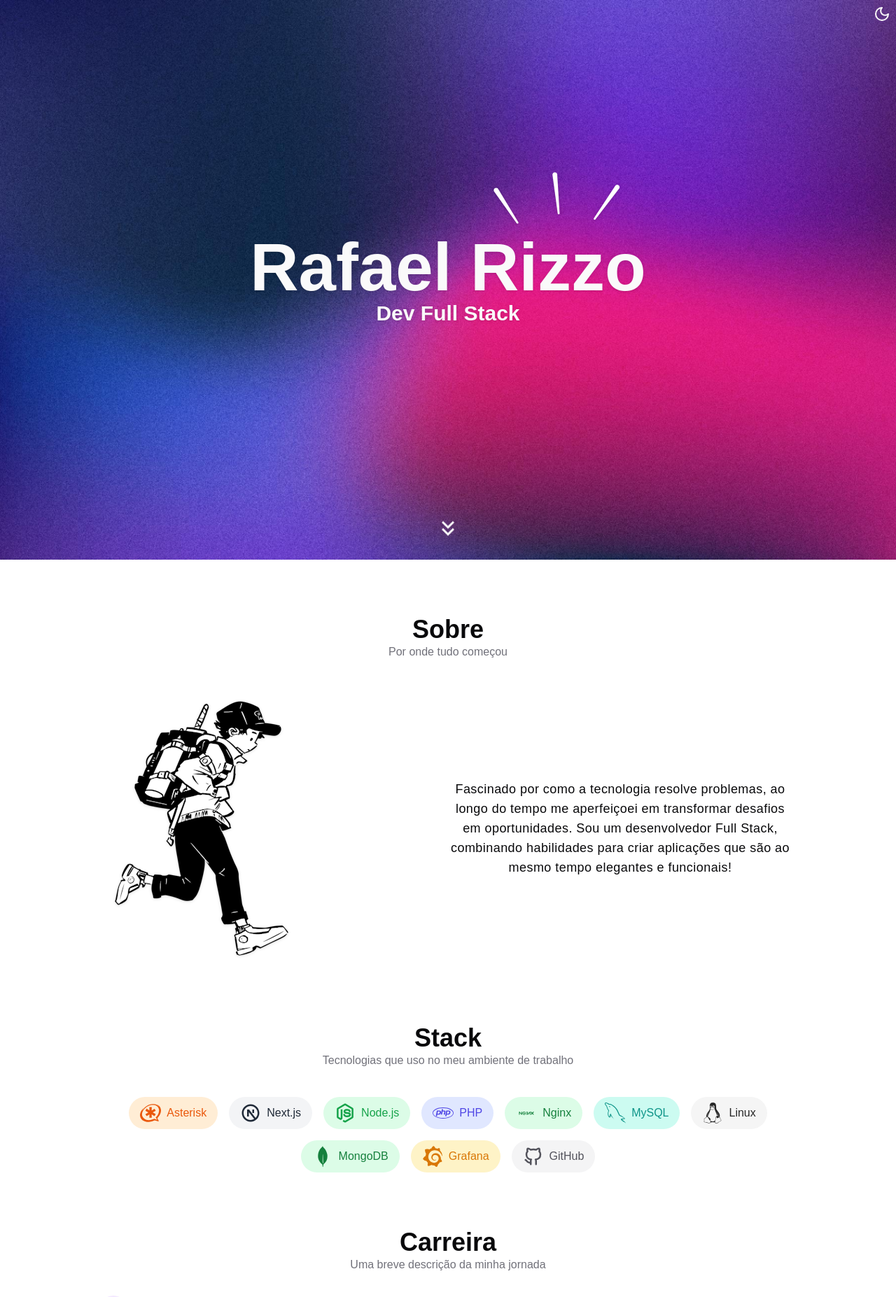
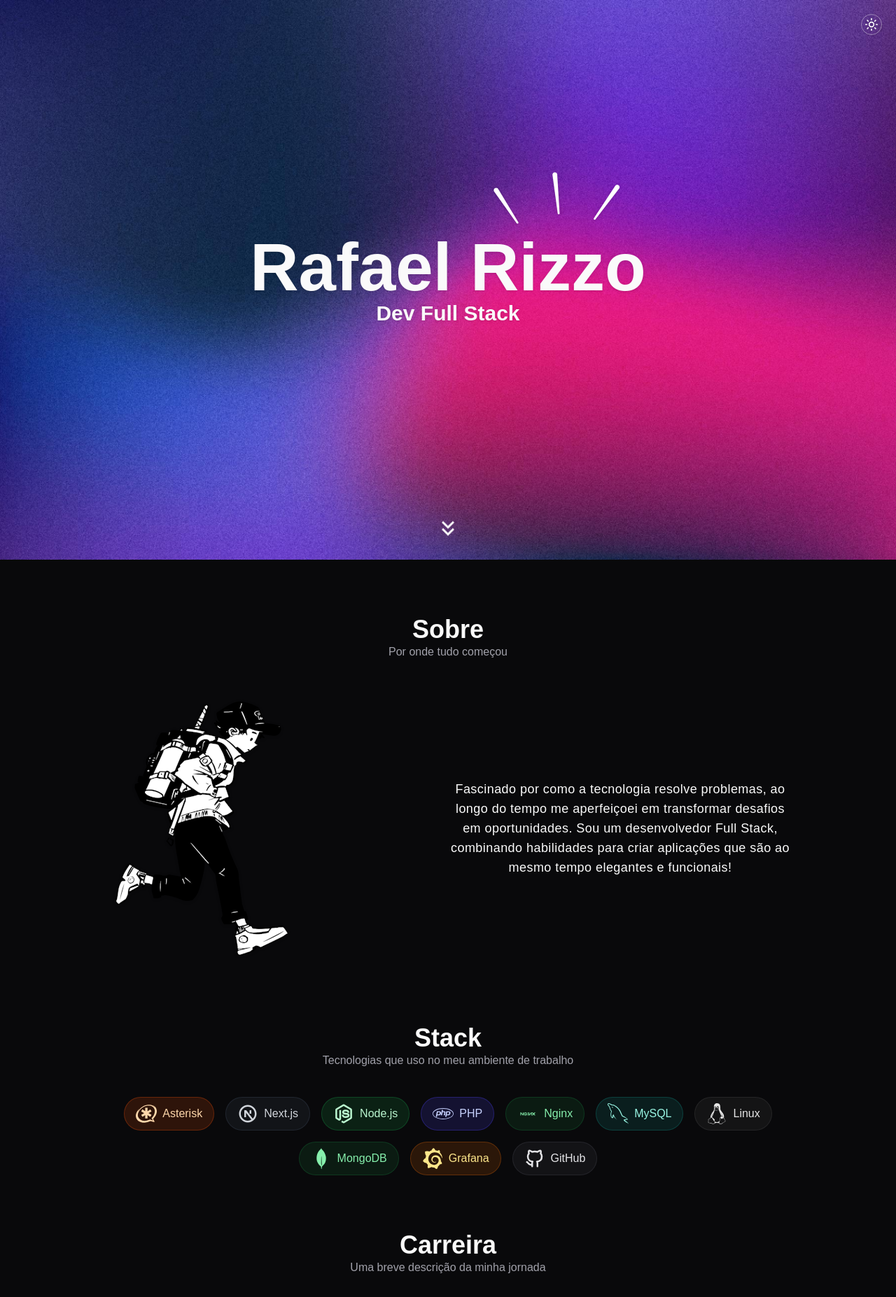
Before and after one commit to rafaelRizzo/meu-portfolio, a Next.js app: page / in a window 1280 px wide. Shown: the top 1854 px of the page at 70% size. Built offline with nearby package versions, Linux system fonts and the light colour scheme.

Commit message:
Ajustes gerais e adicionado novas imagens

```diff
--- a/src/app/layout.jsx
+++ b/src/app/layout.jsx
@@ -24,7 +24,7 @@ export default function RootLayout({ children }) {
             <body className={`${geistSans.variable} ${geistMono.variable} antialiased`}>
                 <ThemeProvider
                     attribute="class"
-                    defaultTheme="system"
+                    defaultTheme="dark"
                     enableSystem
                     disableTransitionOnChange
                 >
--- a/src/app/page.jsx
+++ b/src/app/page.jsx
@@ -33,7 +33,7 @@ export default function Home() {
         <>
             <main className={`container-main flex flex-col items-center justify-center text-center ${currentTheme === 'light' ? 'img-light' : 'img-dark'} text-zinc-50 relative`}>
 
-                <div className="fixed top-0 right-0 z-50">
+                <div className="absolute top-5 right-5 z-50">
                     <DarkModeToggle />
                 </div>
 
@@ -132,12 +132,13 @@ export default function Home() {
                 <Experiences />
             </section>
 
-            <section className={`max-w-5xl mx-auto px-5 my-20`}>
+            <section className={`max-w-5xl mx-auto px-5 my-20 relative`}>
                 <h3 className="text-center font-semibold text-4xl mb-5">Projetos</h3>
                 <span className="text-muted-foreground -mt-5 mb-10 flex items-center justify-center">
                     Desenvolvimentos ao longo da minha jornada
                 </span>
 
+                <Image src={"/stars.png"} width={200} height={50} className="max-w-10 md:max-w-24 absolute top-20 md:top-10 right-0 md:-right-10 -z-10 dark:invert" />
                 <Projects />
             </section>
         </>
--- a/src/components/DarkModeToggle/index.jsx
+++ b/src/components/DarkModeToggle/index.jsx
@@ -8,7 +8,7 @@ export function DarkModeToggle() {
     const { theme, setTheme } = useTheme()
     const [mounted, setMounted] = React.useState(false)
 
-    // UseEffect para definir que o componente foi montado
+    // Define que o componente foi montado
     React.useEffect(() => {
         setMounted(true)
     }, [])
@@ -21,11 +21,11 @@ export function DarkModeToggle() {
     }
 
     return (
-        <div onClick={toggleTheme} className="cursor-pointer p-2">
+        <div onClick={toggleTheme} aria-label={`Ativar modo ${theme === "dark" ? "claro" : "escuro"}`} className="cursor-pointer border border-zinc-50/40 hover:bg-zinc-50/10 rounded-full transition-all p-1 shadow">
             {theme === "dark" ? (
-                <Sun className="h-6 w-6" />
+                <Sun className="h-5 w-5 drop-shadow" />
             ) : (
-                <Moon className="h-6 w-6" />
+                <Moon className="h-5 w-5 drop-shadow" />
             )}
         </div>
     )
--- a/src/components/Experiences/index.jsx
+++ b/src/components/Experiences/index.jsx
@@ -38,7 +38,7 @@ export default function Experiences() {
                             <path d="M20 4a2 2 0 0 0-2-2h-2V1a1 1 0 0 0-2 0v1h-3V1a1 1 0 0 0-2 0v1H6V1a1 1 0 0 0-2 0v1H2a2 2 0 0 0-2 2v2h20V4ZM0 18a2 2 0 0 0 2 2h16a2 2 0 0 0 2-2V8H0v10Zm5-8h10a1 1 0 0 1 0 2H5a1 1 0 0 1 0-2Z" />
                         </svg>
                     </span>
-                    <Card className="dark:border-zinc-50/10 dark:hover:border-zinc-700 transition-all">
+                    <Card className={`dark:border-zinc-50/10 transition-all ${index === 0 ? "border-purple-200 dark:border-purple-800" : ''}`}>
                         <CardContent className="p-5">
                             <h3 className="flex items-center mb-1 text-lg font-semibold text-zinc-900 dark:text-zinc-100">{item.title}</h3>
                             <h4 className="block mb-2 text-sm font-normal leading-none text-zinc-400">{item.company}</h4>
```
Also changed, not shown: public/stars.png (renamed from public/starts.png).
